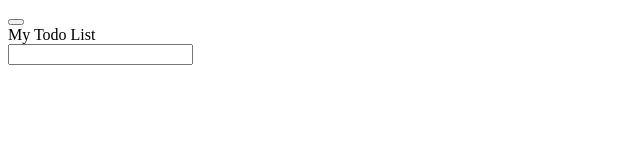
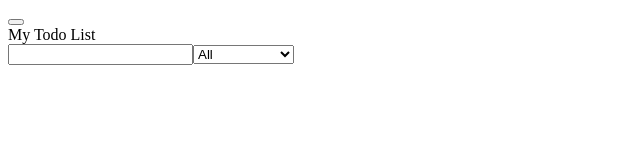
Before and after one commit to Thomas-mcinally/ToDoList-React, a React (Create React App) app: page / in a window 1280 px wide. Shown: the top 160 px of the page, without its empty margins (0-640 px from the left). Built offline with nearby package versions, Linux system fonts and the light colour scheme.

Commit message:
add options to filter box

```diff
--- a/src/App.js
+++ b/src/App.js
@@ -7,6 +7,11 @@ function App() {
       <header>My Todo List</header>
     </div>
     <input data-testid='todo-input-box'></input>
+    <select data-testid='filter-menu'>
+      <option>All</option>
+      <option>Completed</option>
+      <option>Uncompleted</option>
+    </select>
     </>
   );
 }
```
Also changed, not shown: 1 other file (tests, documents, lock files or other folders).
